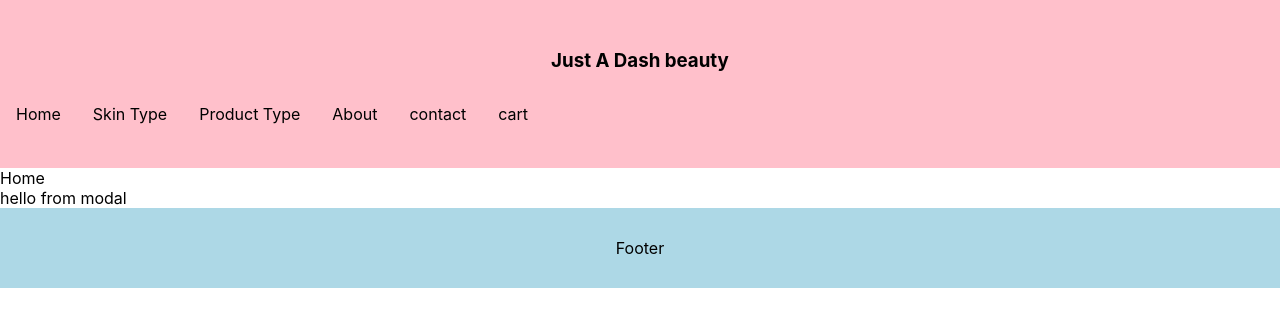
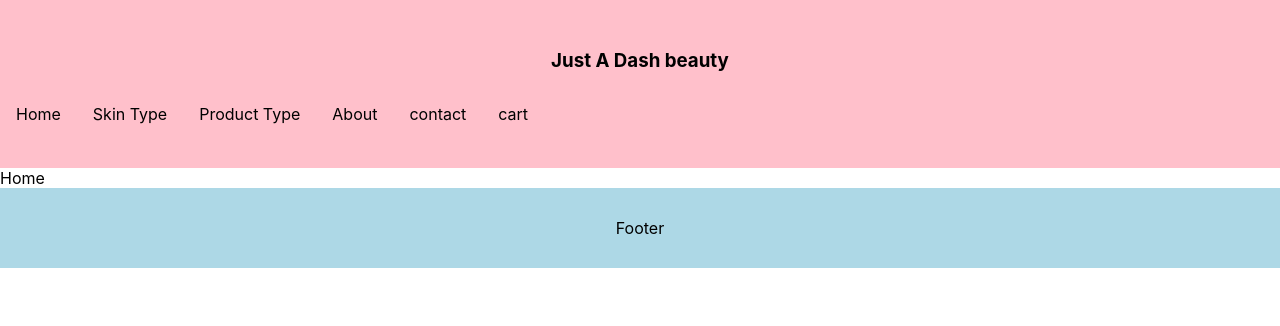
Before and after one commit to JohPik/justADashBeauty, a React (Create React App) app: page / in a window 1280 px wide. Shown: the top 326 px of the page. Built offline with nearby package versions, Linux system fonts and the light colour scheme.

Commit message:
Start to render Modal

```diff
--- a/src/components/ModalCart.js
+++ b/src/components/ModalCart.js
@@ -1,12 +1,31 @@
 import React, { Component } from 'react'
 import { ProductConsumer } from './context'
+import { Link } from 'react-router-dom'
 
 export default class Modal extends Component {
   render() {
     return (
-      <div>
-        hello from modal
-      </div>
+      <ProductConsumer>
+        {(value) => {
+          console.log(value);
+          const { cart } = value
+          const product = cart[cart.length - 1]
+          if (cart.length > 0) {
+            return (
+              <div>
+                <h3>Product has been added to the cart</h3>
+                <p>{product.name}</p>
+                <button>keep Shopping</button>
+                <Link to="/cart"><button>Cart</button></Link>
+              </div>
+            )
+          } else {
+
+            return null
+          }
+        }
+        }
+      </ProductConsumer>
     )
   }
 }
```
